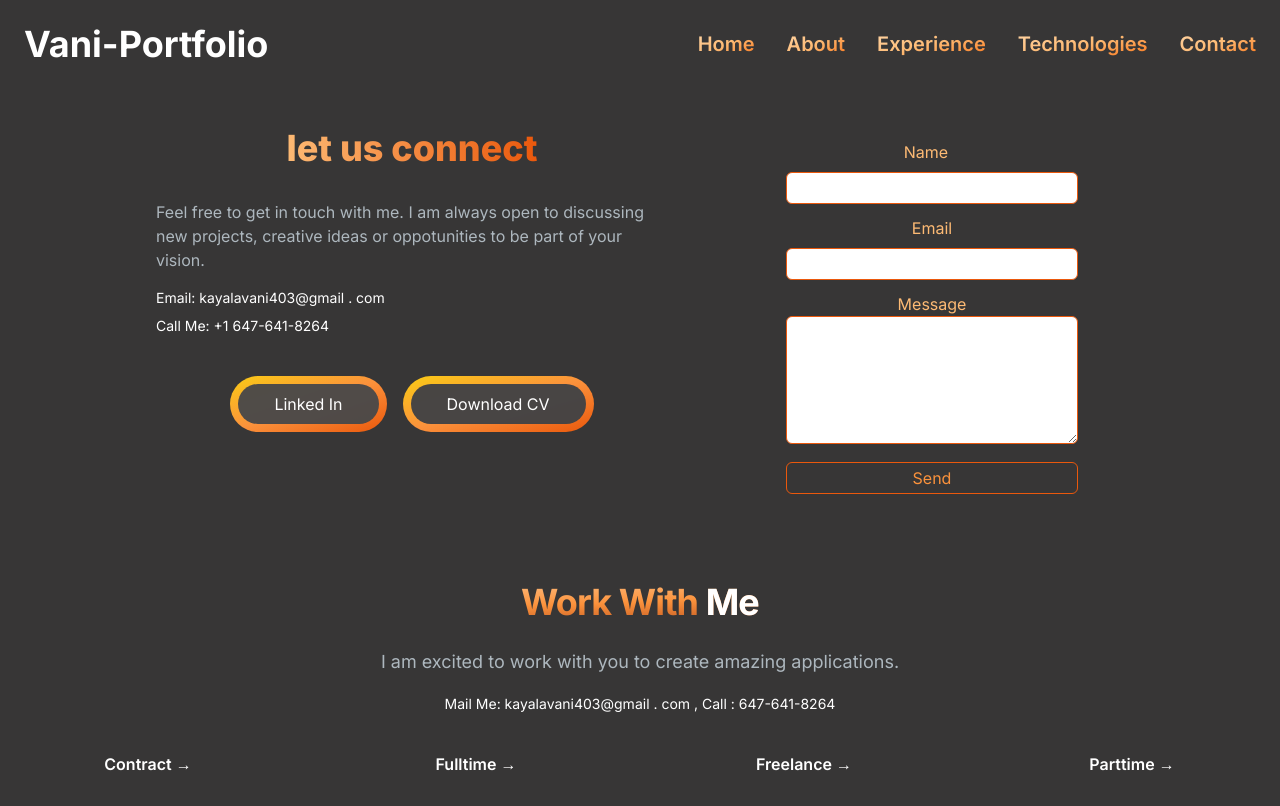
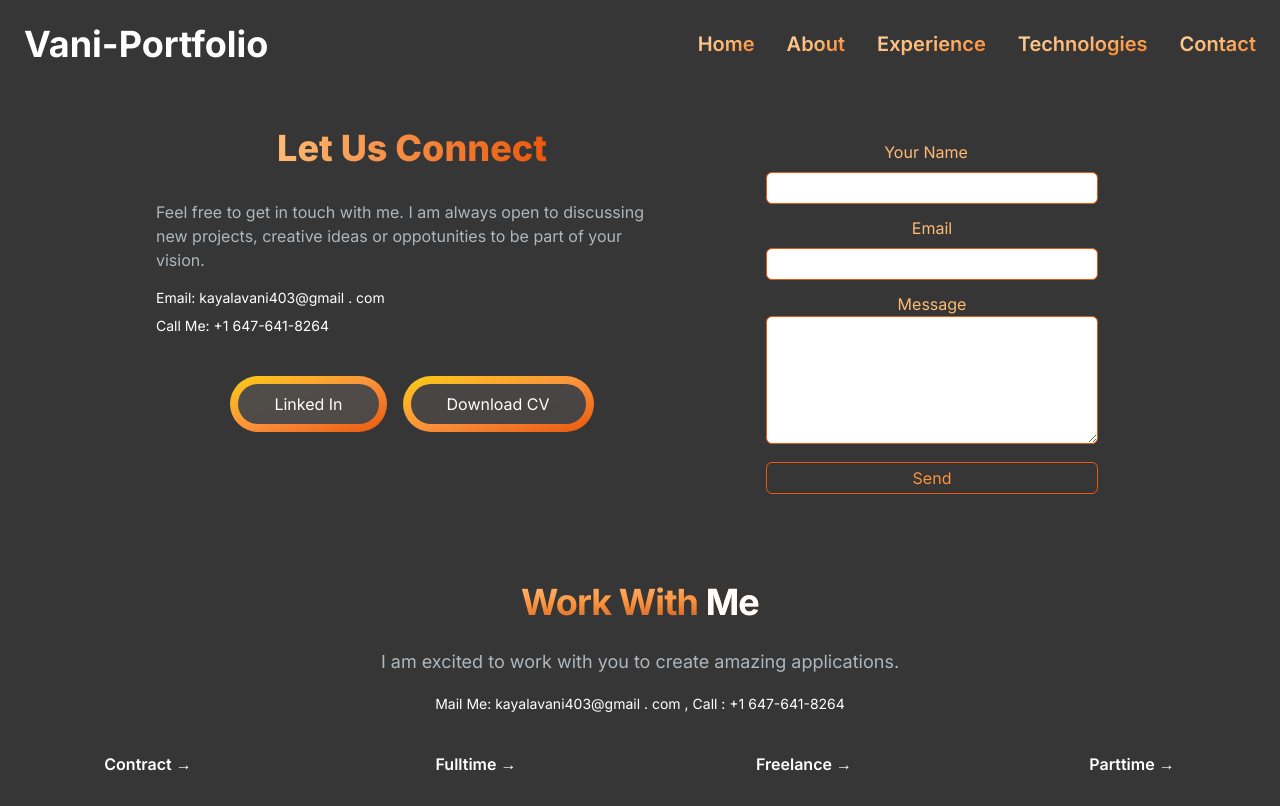
Before and after one commit to vanikayala/portfolio-vani-web29, a Next.js app: page /contact in a window 1280 px wide. Built offline with nearby package versions, Linux system fonts and the light colour scheme.

Commit message:
second changes

```diff
--- a/src/app/about/page.jsx
+++ b/src/app/about/page.jsx
@@ -64,7 +64,7 @@ const handleTabChange =(id)=>{
   return (
   <>  <section className ="mt-16 py-9 mx-8 mb-9 grid grid-cols-1 md:grid-cols-12">
       <div className='col-span-5 place-self-center md:mt-7 mt-0 lg:mt-7'>
-       <h2 className='md:text-4xl text-white pb-0 text-2xl font-extrabold  text-center md:text-center place-self-center'>About Me<span className="bg-clip-text text-transparent bg-gradient-to-r from-orange-300 via-orange-400 to-orange-600 ">
+       <h2 className='md:text-4xl text-white pb-0 text-2xl font-extrabold  text-center md:text-center place-self-center'>About <span className="bg-clip-text text-transparent bg-gradient-to-r from-orange-300 via-orange-400 to-orange-600 ">
         Me</span>
        </h2>
 
@@ -125,7 +125,7 @@ const handleTabChange =(id)=>{
               I am excited to work with you to create amazing
             applications.
           </p>
-          <p className=" mx-0 mt-4 text-sm text-white">Mail Me : kayalavani403@gmail.com , Call : 647-641-8264</p>
+          <p className=" mx-0 mt-4 text-sm text-white">Mail Me : kayalavani403@gmail.com , Call : +1 647-641-8264</p>
         </div>
         <div className="mt-9 mx-auto items-center">
           <div className="grid grid-cols-1 gap-x-8 gap-y-6 text-base font-semibold leading-7 text-white mb-7 sm:grid-cols-4 md:items-center ">
--- a/src/app/components/Aboutme.jsx
+++ b/src/app/components/Aboutme.jsx
@@ -71,7 +71,7 @@ const handleTabChange =(id)=>{
         <div className="ml-4 py-4 col-span-7 text-center md:text-left place-self-center">
          {/* <h2 className='lg:text-4xl font-extrabold text-white'>About <span className='text-orange-400'>Me</span></h2> */}
           <p className='text-[#9fa2a4] mt-4 text-base lg:text-lg'>
-            I am a full stack web developwe with a passion for creating interactive and responsive
+            I am a full stack web developer with a passion for creating interactive and responsive
             web applications. I have experience working with javascript, React, Redux, Node.js, Express,
             PostgreSQL, HTML, CSS, and Git. I am a quick learner and I am always looking to expand
             my knowledge and skill set. I am a team player and I am excited to work with others to create amazing
--- a/src/app/components/Contact.jsx
+++ b/src/app/components/Contact.jsx
@@ -44,7 +44,7 @@ const Contact = () =>{
 
     <div className=' col-span-6'>
     <h2 className='text-white text-2xl text-center pb-4 mb-4  md:text-4xl font-extrabold'>
-     <span className='text-transparent bg-clip-text bg-gradient-to-r from-orange-300 to-orange-600'>let Us connect
+     <span className='text-transparent bg-clip-text bg-gradient-to-r from-orange-300 to-orange-600'>Let Us Connect
      </span>
      </h2>
      <p className='md:mx-9 text-[#ADB7BE]'>
@@ -76,7 +76,7 @@ const Contact = () =>{
      {/* {toast}  */}
      <form ref={form} onSubmit={sendEmail}>
 
-      <label className='text-md pr-3 '>Name</label>
+      <label className='text-md pr-3 '>Your Name</label>
       <input
       className="border border-orange-600 rounded-md h-8 mt-2 w-full mb-3 text-slate-700"
        required type="text" name="user_name" value={user.name}
--- a/src/app/contact/page.jsx
+++ b/src/app/contact/page.jsx
@@ -52,7 +52,7 @@ const Contact = () =>{
     <Toaster position="top-right" />
     <div className=' lg:container lg:mx-16 col-span-6'>
     <h2 className='text-white text-2xl text-center pb-4 mb-4  md:text-4xl font-extrabold'>
-     <span className='text-transparent bg-clip-text bg-gradient-to-r from-orange-300 to-orange-600'>let us connect
+     <span className='text-transparent bg-clip-text bg-gradient-to-r from-orange-300 to-orange-600'>Let Us Connect
      </span>
      </h2>
      <p className='mx-9 text-[#ADB7BE]'>
@@ -84,7 +84,7 @@ const Contact = () =>{
 
      <form ref={form} onSubmit={sendEmail}>
 
-      <label className='text-md pr-3 '>Name</label>
+      <label className='text-md pr-3 '>Your Name</label>
       <input
       className="border border-orange-600 rounded-md h-8 mt-2 w-full mb-3 text-slate-700"
        required type="text" name="user_name" value={user.name}
@@ -120,7 +120,7 @@ const Contact = () =>{
               I am excited to work with you to create amazing
             applications.
           </p>
-          <p className=" mx-0 mt-4 text-sm text-white">Mail Me: kayalavani403@gmail . com , Call : 647-641-8264</p>
+           <p className=" mx-0 mt-4 text-sm text-white">Mail Me: kayalavani403@gmail . com , Call : +1 647-641-8264</p>
         </div>
         <div className="mt-9 mx-auto items-center">
           <div className="grid grid-cols-1 gap-x-8 gap-y-6 text-base font-semibold leading-7 text-white mb-7 sm:grid-cols-4 md:items-center ">
--- a/src/app/experience/page.jsx
+++ b/src/app/experience/page.jsx
@@ -61,7 +61,7 @@ const experience = () => {
               I am excited to work with you to create amazing
             applications.
           </p>
-          <p className=" mx-0 mt-4 text-sm text-white">Mail Me : kayalavani403@gmail . com ,Call : 647-641-8264</p>
+          <p className=" mx-0 mt-4 text-sm text-white">Mail Me : kayalavani403@gmail . com ,Call :+1 647-641-8264</p>
         </div>
         <div className="mt-9 mx-auto items-center">
           <div className="grid grid-cols-1 gap-x-8 gap-y-6 text-base font-semibold leading-7 text-white mb-7 sm:grid-cols-4 md:items-center ">
```
